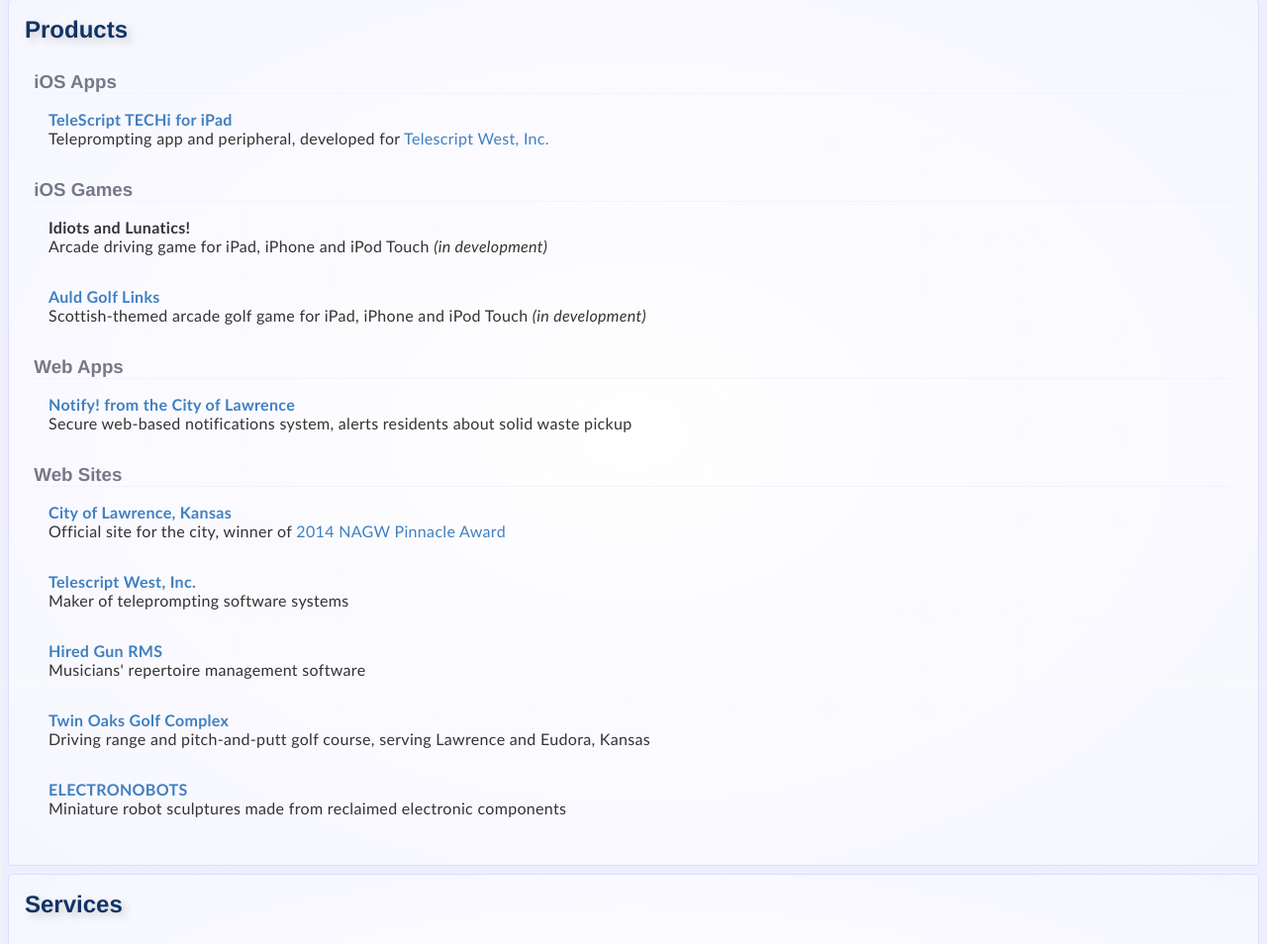
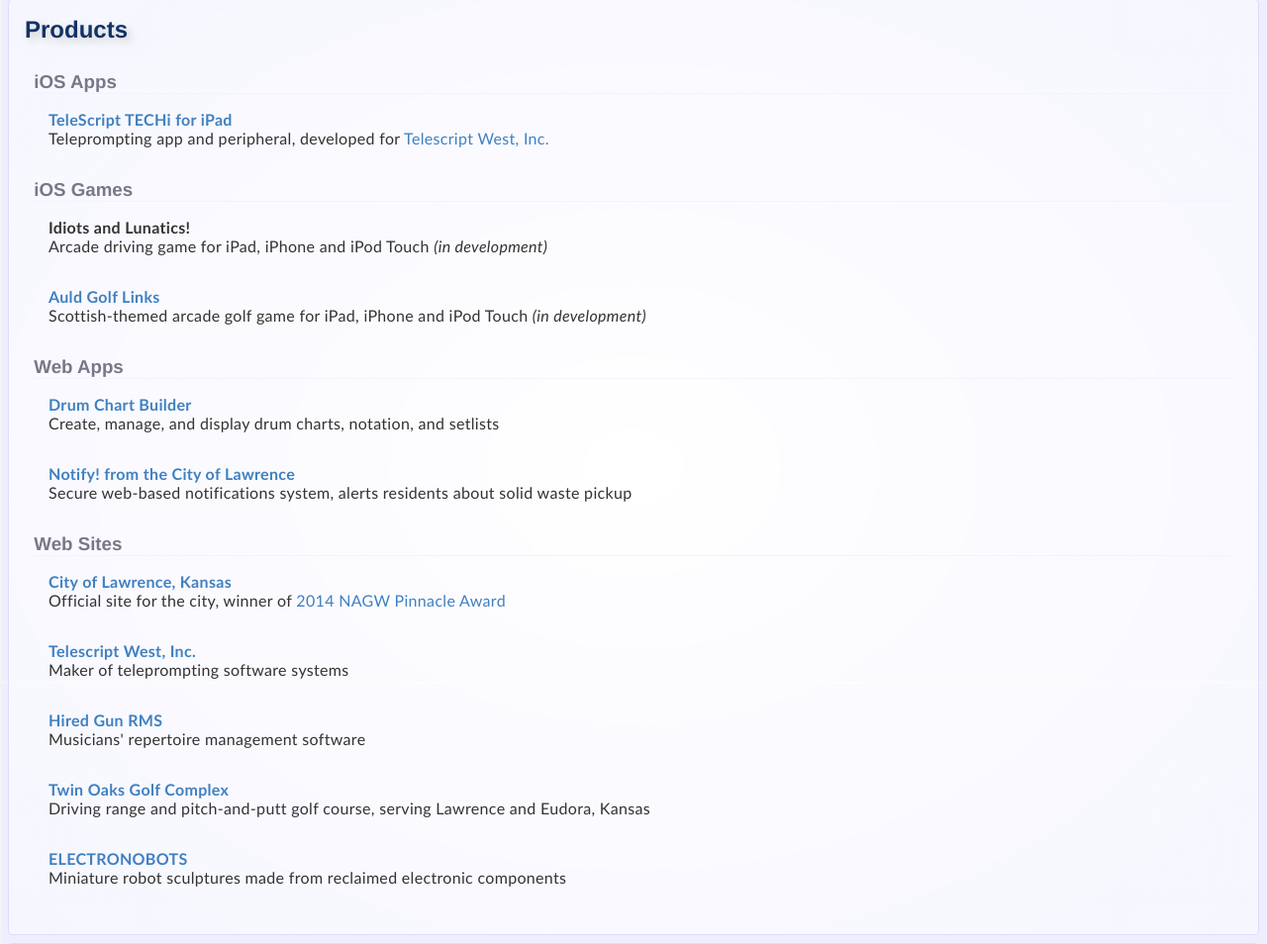
Before and after one commit to cstringer/stringentweb, a PHP site: page / in a window 1280 px wide. Shown: the part 111-1065 px from the top of the page at 99% size. Run offline with PHP 8.4, Linux system fonts and the light colour scheme; some libraries are stand-ins or nearby versions.

Commit message:
Adds DCB

```diff
--- a/index.php
+++ b/index.php
@@ -71,6 +71,11 @@ date_default_timezone_set('America/Chicago');
     </p>
 
    <h3>Web Apps</h3>
+
+    <p class="item">
+    <b><a href="http://drumchartbuilder.com" target="_blank">Drum Chart Builder</a></b><br />
+     Create, manage, and display drum charts, notation, and setlists
+    </p>
 
     <p class="item">
     <b><a href="https://notify.lawrenceks.org" target="_blank">Notify! from the City of Lawrence</a></b><br />
```
